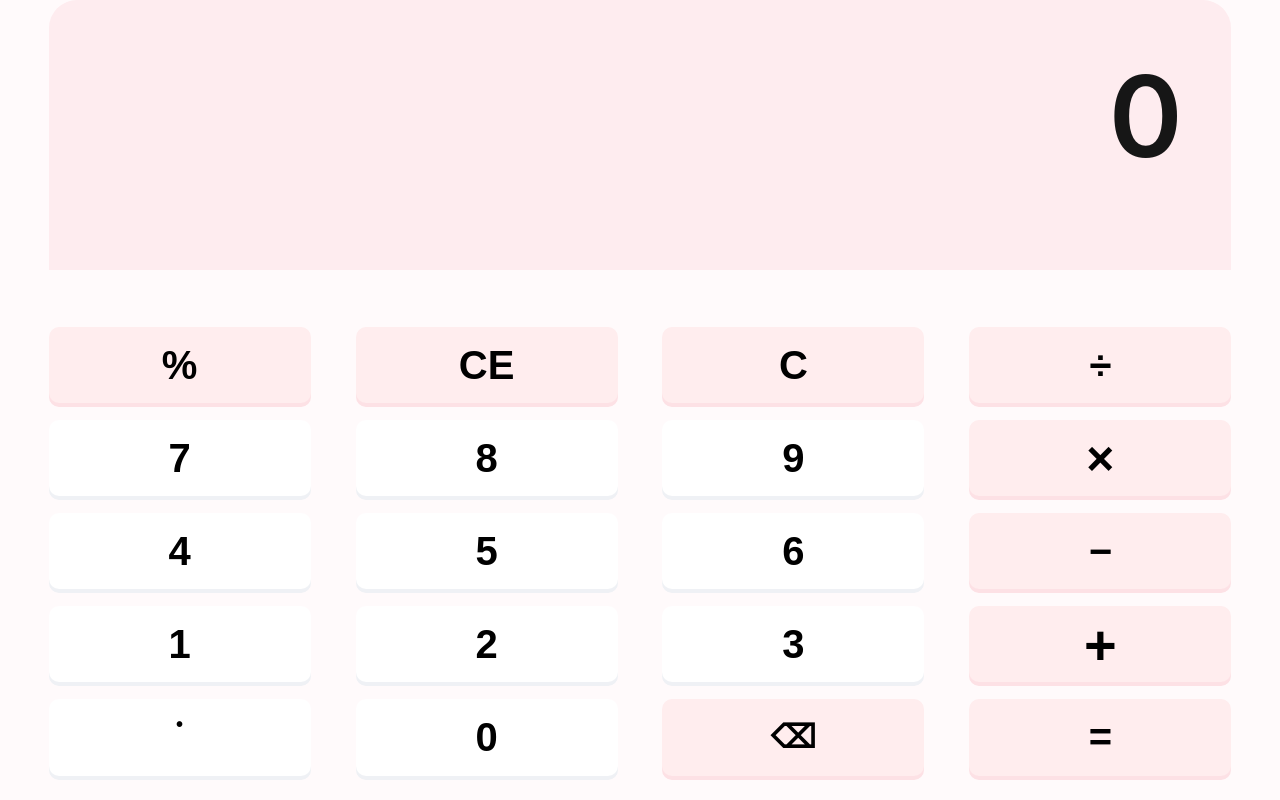
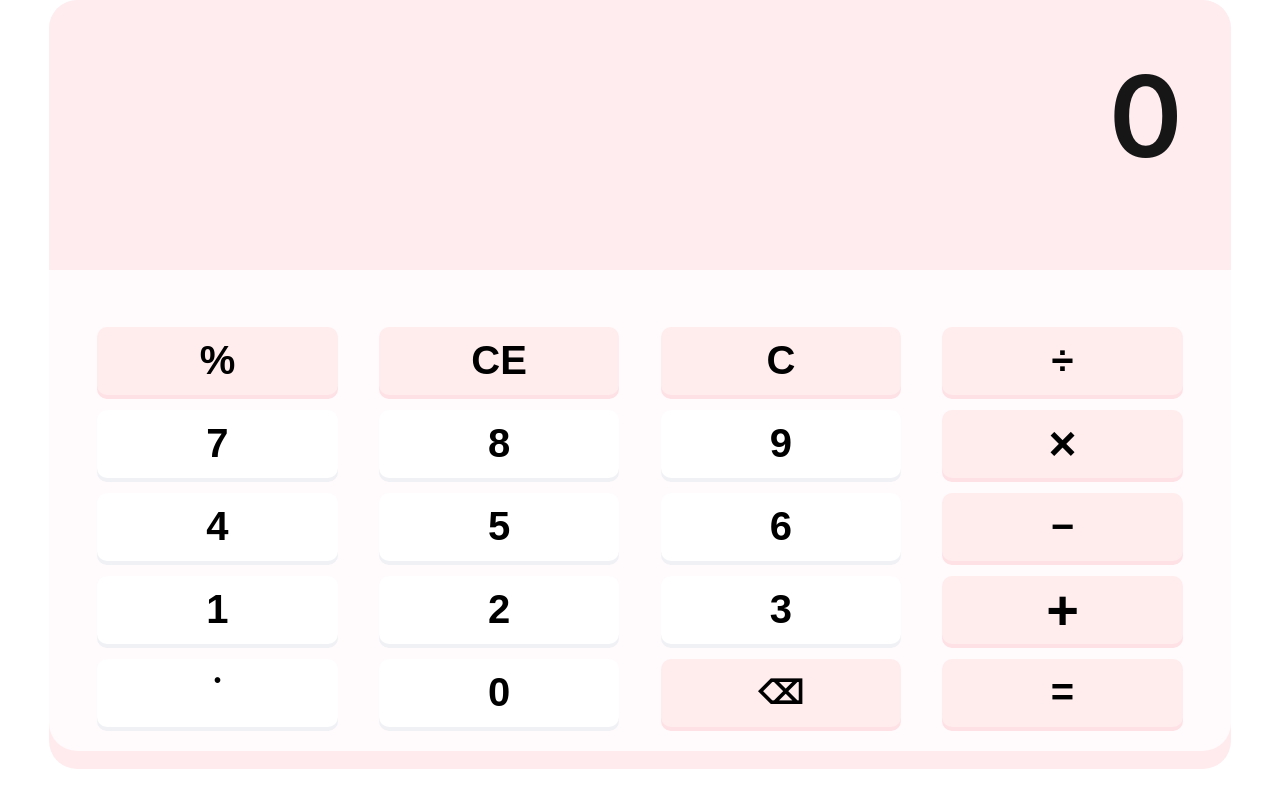
Before and after one commit to re-rank/-, a plain HTML site: page index.html in a window 1280 px wide. Drawn offline with Linux system fonts and the light colour scheme.

Commit message:
찐찐막

```diff
--- a/index.html
+++ b/index.html
@@ -26,12 +26,12 @@
             left: 0;
             right: 0;
             bottom: 0;
-            background-color: #FFFAFB;
+            background-color: #ffffff;
         }
 
         body {
             font-family: 'Pretendard', -apple-system, BlinkMacSystemFont, system-ui, Roboto, 'Helvetica Neue', 'Segoe UI', sans-serif;
-            background-color: #FFFAFB;
+            background-color: #ffffff;
             display: flex;
             align-items: stretch;
         }
@@ -41,7 +41,7 @@
             height: 100%;
             display: flex;
             flex-direction: column;
-            background-color: #FFFAFB;
+            background-color: #ffffff;
             position: relative;
             box-sizing: border-box;
         }
@@ -93,9 +93,13 @@
             padding: 3.8%;
             padding-top: 4.8%;
             padding-bottom: 1.6%;
+            margin: 0 3.8%;
+            margin-bottom: 3.8%;
             min-height: 0;
             background-color: #FFFAFB;
             position: relative;
+            border-radius: 0 0 28px 28px;
+            box-shadow: 0 18px 0 #ffebed;
         }
 
         button {
```
